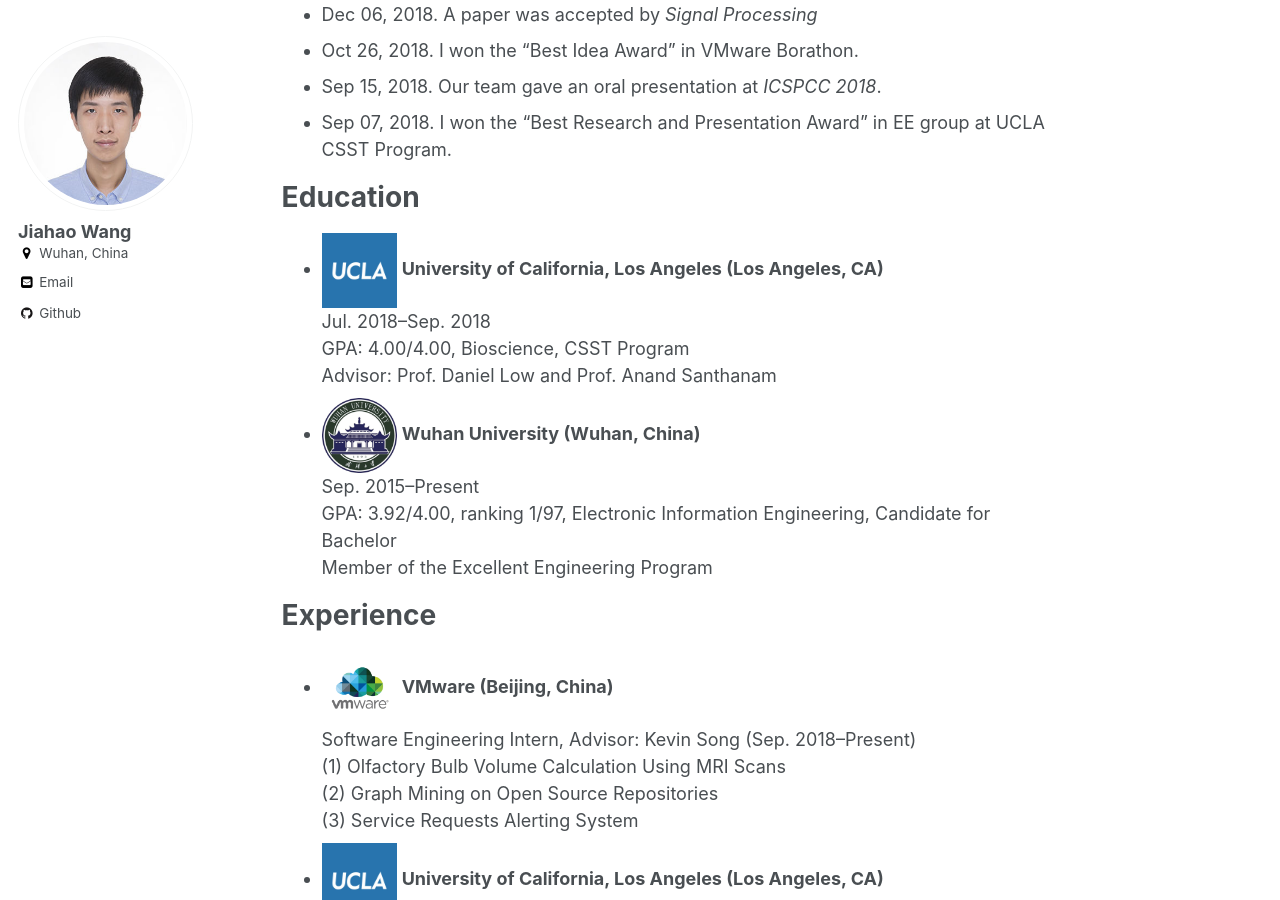
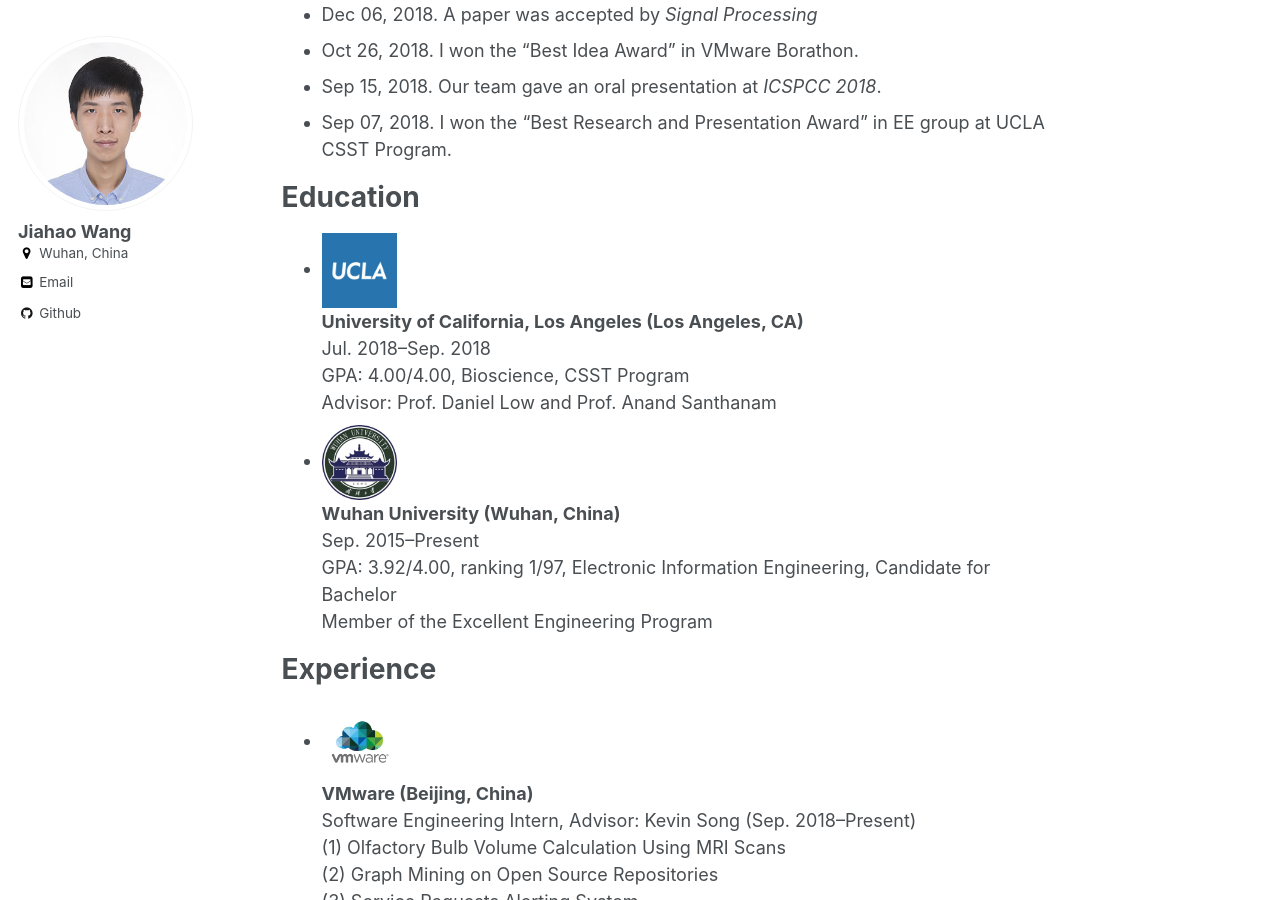
Before and after one commit to JiahaoPlus/JiahaoPlus.github.io, a Jekyll site: the page built from _pages/about.md, in a window 1280 px wide and 900 px high, scrolled down 337 px. Built offline with Jekyll 4.4.1, drawn with Linux system fonts in a browser that asks for light colours.

Commit message:
update 'about'

```diff
--- a/_pages/about.md
+++ b/_pages/about.md
@@ -19,29 +19,29 @@ My undergraduate research advisor is [Prof. Jiayi Ma](https://sites.google.com/s
 * Sep 07, 2018. I won the "Best Research and Presentation Award" in EE group at UCLA CSST Program.
 
 # Education
-* <img width="75" height="75" src="https://jiahaoplus.github.io/images/UCLA2.jpg"/>
+* <img width="75" height="75" src="https://jiahaoplus.github.io/images/UCLA2.jpg"/> <br>
 <b>University of California, Los Angeles (Los Angeles, CA) </b> <br>
 Jul. 2018--Sep. 2018<br>
 GPA: 4.00/4.00, Bioscience, CSST Program<br>
 Advisor: Prof. Daniel Low and Prof. Anand Santhanam<br>
-* <img width="75" height="75" src="https://jiahaoplus.github.io/images/whu.png"/>
+* <img width="75" height="75" src="https://jiahaoplus.github.io/images/whu.png"/> <br>
 <b>Wuhan University (Wuhan, China)</b> <br>
 Sep. 2015--Present<br>
 GPA: 3.92/4.00, ranking 1/97, Electronic Information Engineering, Candidate for Bachelor <br>
 Member of the Excellent Engineering Program<br>
 
 # Experience
-* <img width="75" height="75" src="https://jiahaoplus.github.io/images/vmware.png"/>
+* <img width="75" height="75" src="https://jiahaoplus.github.io/images/vmware.png"/> <br>
 <b>VMware (Beijing, China) </b> <br>
 Software Engineering Intern, Advisor: Kevin Song (Sep. 2018--Present)<br>
 (1) Olfactory Bulb Volume Calculation Using MRI Scans<br>
 (2) Graph Mining on Open Source Repositories <br>
 (3) Service Requests Alerting System<br>
-* <img width="75" height="75" src="https://jiahaoplus.github.io/images/UCLA2.jpg"/>
+* <img width="75" height="75" src="https://jiahaoplus.github.io/images/UCLA2.jpg"/> <br>
 <b>University of California, Los Angeles (Los Angeles, CA) </b> <br>
 Research Assistant, Advisor: Prof. Daniel Low, Prof. Anand Santhanam (Jul. 2018--Present)<br>
 Head and Neck CT Image Segmentation
-* <img width="75" height="75" src="https://jiahaoplus.github.io/images/whu.png"/>
+* <img width="75" height="75" src="https://jiahaoplus.github.io/images/whu.png"/> <br>
 <b>Wuhan University (Wuhan, China)</b> <br>
 Research and Teaching Assistant, School of Electronic Information (Sep. 2015--Present)<br>
 (1) Retinal Image Registration:<br>
```
